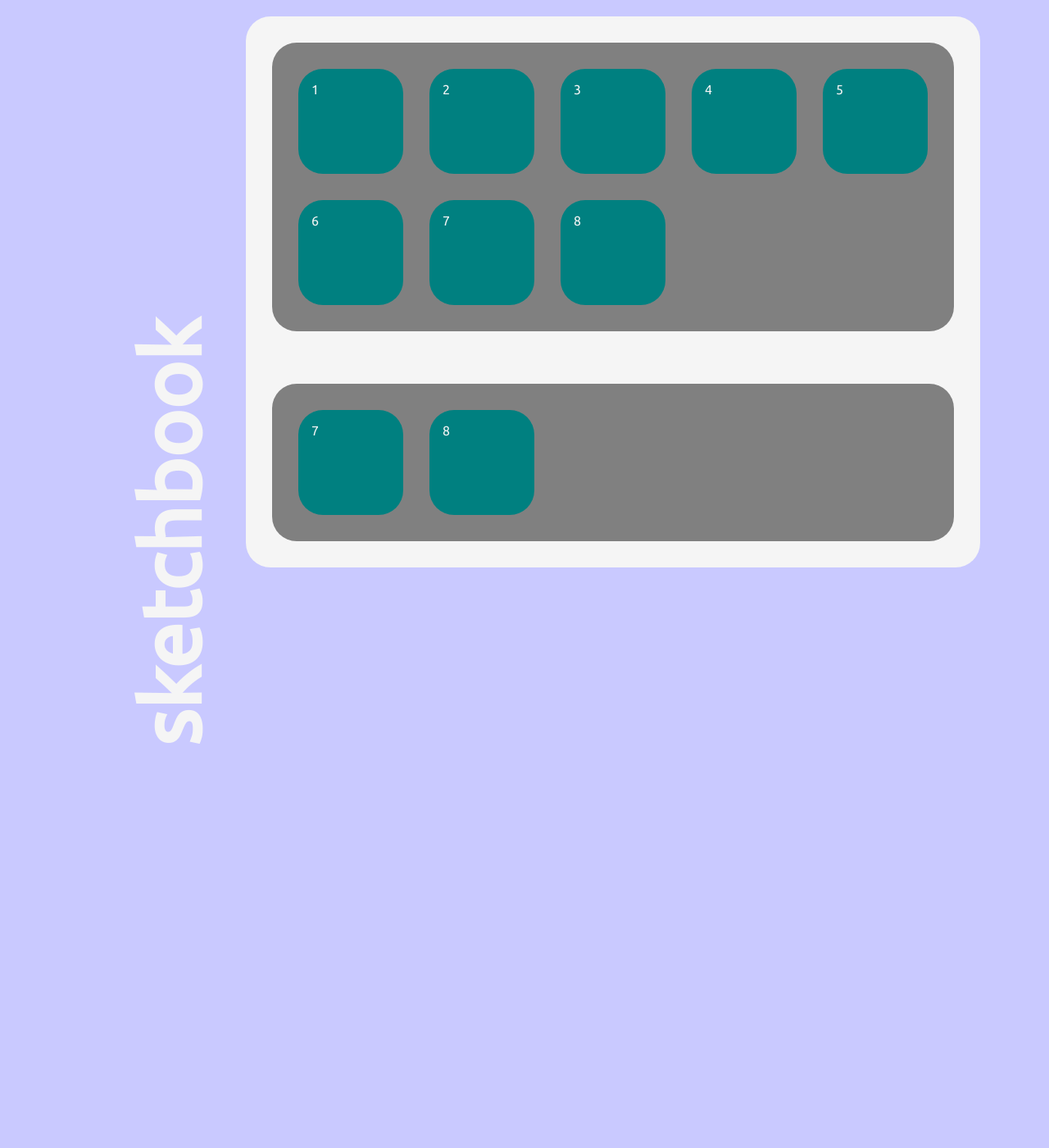
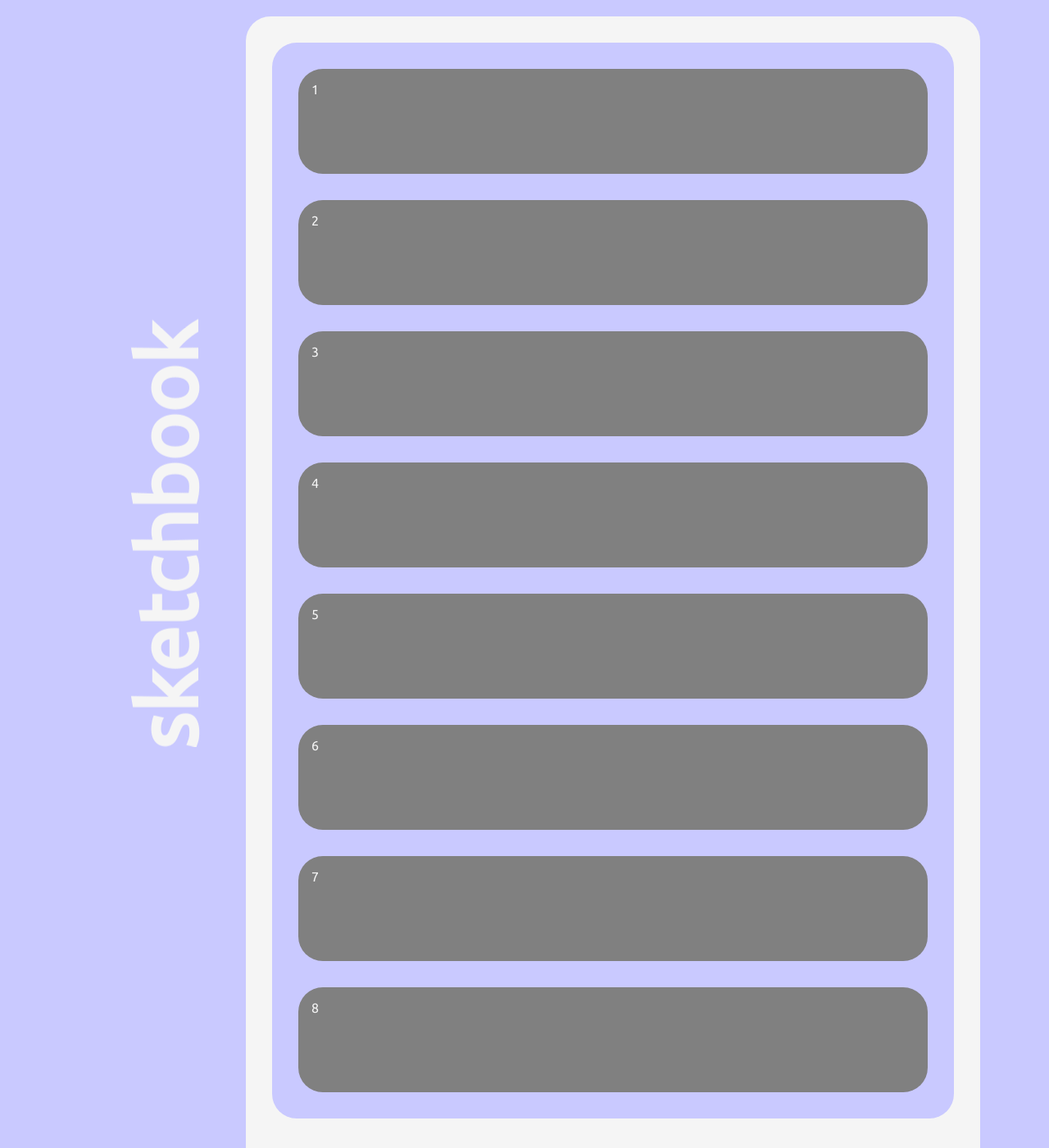
Before and after one commit to mpampolina/microprojects.github.io, a Jekyll site: the page built from drag-and-drop/index.html, in a window 1280 px wide and 1400 px high. Shown: the whole window at 82% size. Built offline with Jekyll 4.4.1, drawn with Linux system fonts in a browser that asks for light colours.

Commit message:
Finalize Drag&Drop Single Column
Parking this experiment for now. I am still working on a good
method for creating dynamic drag and drop layout that are sortable
in both the x and y directions. Code in this commit is heavily
inspired by WebDevSimplified tutorial for the sortable drag and
drop.

```diff
--- a/drag-and-drop/app.js
+++ b/drag-and-drop/app.js
@@ -1,5 +1,12 @@
 const draggables = document.querySelectorAll(".draggable");
 const dragBoards = document.querySelectorAll(".dragBoard");
+
+function getElemMidCoord(elem) {
+  const elemBounds = elem.getBoundingClientRect();
+  const elemMidX = elemBounds.left + elemBounds.width / 2;
+  const elemMidY = elemBounds.top + elemBounds.height / 2;
+  return [elemMidX, elemMidY];
+}
 
 draggables.forEach((draggable) => {
   draggable.addEventListener("dragstart", () => {
@@ -14,7 +21,8 @@
   dragBoard.addEventListener("dragover", (e) => {
     dragging = document.querySelector(".dragging");
     justAfterDraggable = justAfter(dragBoard, e.clientX, e.clientY);
-    if (justAfterDraggable.element === null) {
+    console.log(justAfterDraggable.element);
+    if (justAfterDraggable.element == null) {
       dragBoard.append(dragging);
     } else {
       dragBoard.insertBefore(dragging, justAfterDraggable.element);
@@ -33,20 +41,24 @@
       elementBounds = element.getBoundingClientRect();
       horizontalOffset = cursorX - elementBounds.left - elementBounds.width / 2;
       verticalOffset = cursorY - elementBounds.top - elementBounds.height / 2;
-      cumOffset = horizontalOffset + verticalOffset
       if (
         horizontalOffset < 0 &&
+        horizontalOffset > justAfterElement.offsetH &&
         verticalOffset < 0 &&
-        cumOffset > justAfterElement.cumOffset
+        verticalOffset > justAfterElement.offsetV
       ) {
         return {
-          cumOffset: cumOffset,
+          offsetH: horizontalOffset,
+          offsetV: verticalOffset,
           element: element,
         };
       } else {
         return justAfterElement;
       }
     },
-    { cumOffset: Number.NEGATIVE_INFINITY }
+    {
+      offsetV: Number.NEGATIVE_INFINITY,
+      offsetH: Number.NEGATIVE_INFINITY,
+    }
   );
 }
--- a/drag-and-drop/index.html
+++ b/drag-and-drop/index.html
@@ -18,8 +18,8 @@
       <div class="draggable" draggable="true">8</div>
     </div>
     <div class="dragBoard">
-      <div class="draggable" draggable="true">7</div>
-      <div class="draggable" draggable="true">8</div>
+      <div class="draggable" draggable="true">9</div>
+      <div class="draggable" draggable="true">10</div>
     </div>
   </div>
 </main>
--- a/drag-and-drop/style.css
+++ b/drag-and-drop/style.css
@@ -15,7 +15,7 @@
   justify-content: flex-start;
   margin: 2rem;
   padding: 1rem;
-  background-color: grey;
+  background-color: #c9c9ff;
   border-radius: 30px;
 }
 
@@ -24,10 +24,10 @@
   border-radius: 30px;
   margin: 1rem;
   padding: 1rem;
-  background-color: teal;
+  background-color: grey;
   cursor: move;
   height: 6rem;
-  width: 6rem;
+  width: 100%;
 }
 
 .dragging {
```
